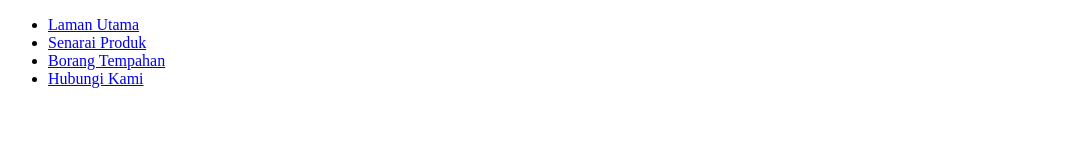
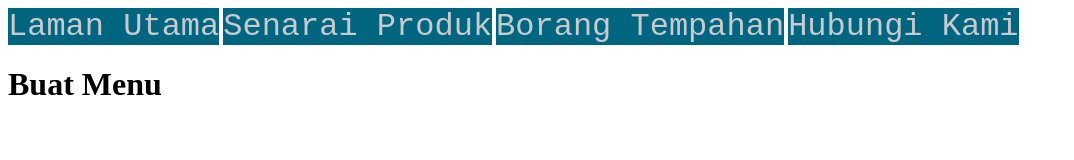
Before and after one commit to Frhsbrn/BuatMenuu, a plain HTML site: page index.html in a window 1280 px wide. Shown: the whole page, without its empty margins (0-1074 px from the left). Drawn offline with Linux system fonts and the light colour scheme.

Commit message:
css menu2

```diff
--- a/index.html
+++ b/index.html
@@ -3,16 +3,43 @@
 <head>
     <meta charset="UTF-8">
     <meta http-equiv="X-UA-Compatible" content="IE=edge">
-    <meta name="viewport" content="width=
-    , initial-scale=1.0">
+    <meta name="viewport" content="width=device-width, initial-scale=1.0">
     <title>Document</title>
 </head>
+<style>
+    .menu_ul {
+        list-style-type: none;
+        margin: 0;
+        padding: 0;
+
+    }
+    .menu_ul li {
+    display: inline;
+}
+.menu_ul a {
+    text-decoration: none;
+    font-family: 'Courier New', Courier, monospace;
+    padding-left: 1;
+    color: rgb(200, 202, 207);
+    background-color: rgb(0, 102, 128);
+    font-size:xx-large;
+}
+</style>
 <body>
-    <ul>
+
+    <ul class="menu_ul">
+    <ul class="menu_ul li">
+    <ul class="menu_ul a">
+
         <li><a href="#utama">Laman Utama</a></li>
         <li><a href="#produk">Senarai Produk</a></li>
         <li><a href="#tempah">Borang Tempahan</a></li>
         <li><a href="#hubungi">Hubungi Kami</a></li>
+
     </ul>
+    </ul>
+    </ul>
+
+    <h1>Buat Menu</h1>
 </body>
 </html>
```
Also changed, not shown: menu1.png (added).
